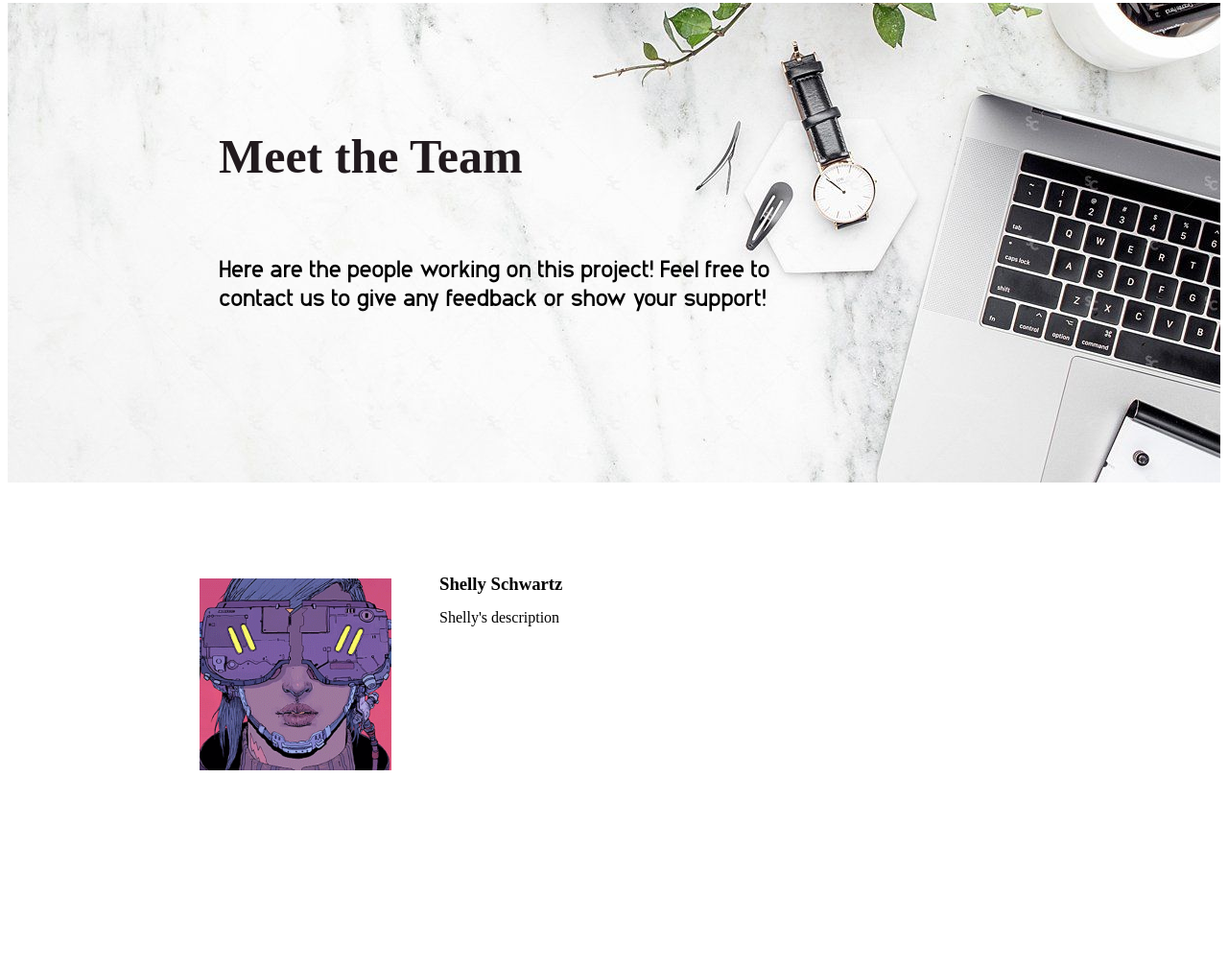
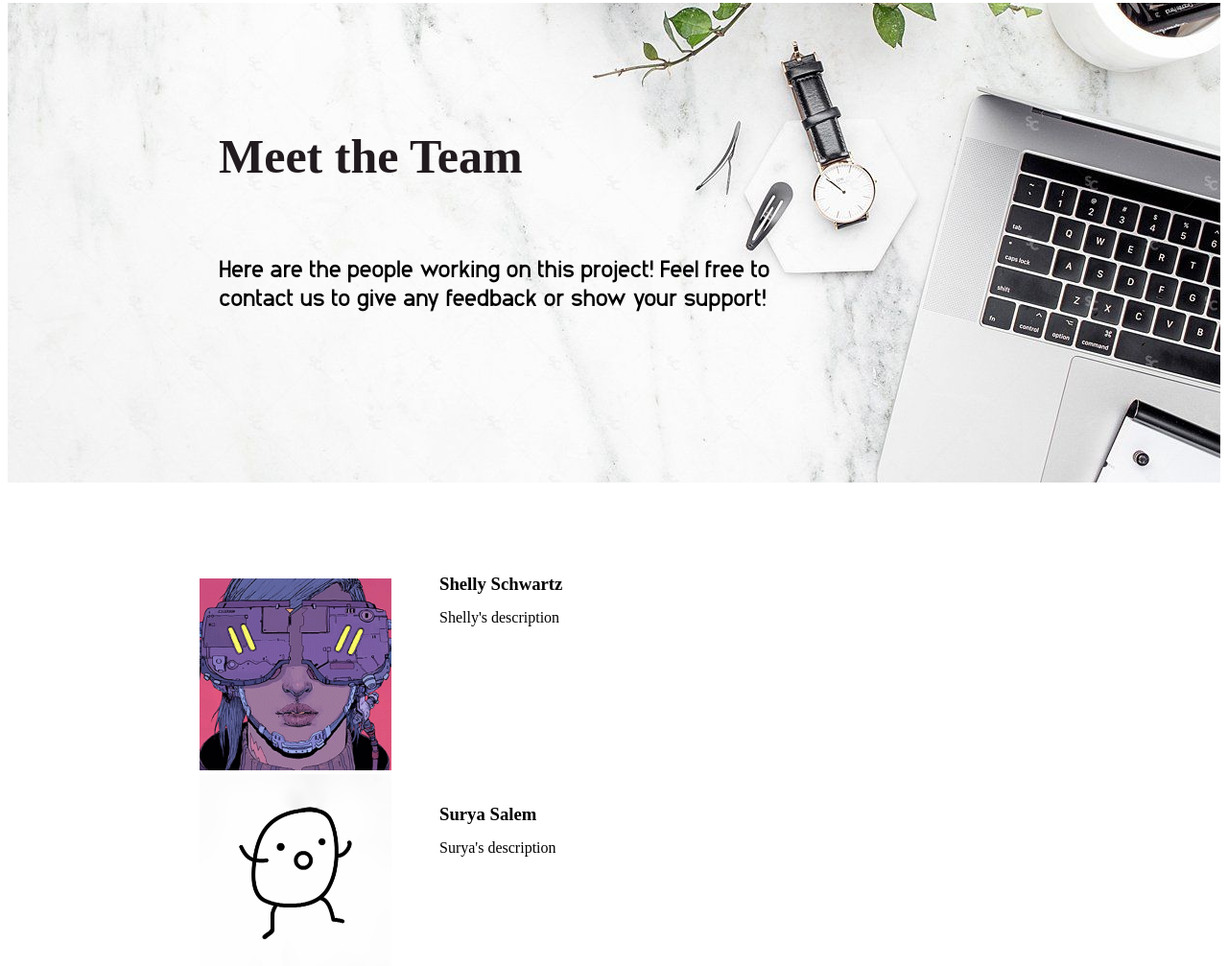
Before and after one commit to youngjun-yoo16/Spider_Sense, a plain HTML site: page frontend/About.html in a window 1280 px wide. Shown: the part 181-1188 px from the top of the page at 96% size. Before the commit the page ends 984 px from the top, so only its background shows below. Drawn offline with Linux system fonts and the light colour scheme; a web font is replaced by a local one.

Commit message:
second profile template

```diff
--- a/frontend/About.html
+++ b/frontend/About.html
@@ -25,7 +25,11 @@
         <h3 class="shname">Shelly Schwartz</h3>
         <p class="shdescription">Shelly's description</p>
 
+        <br />
 
+        <img class="profile" src="images/surya.png" alt="Surya's Profile Picture" width=200px/>
+        <h3 class="suname">Surya Salem</h3>
+        <p class="sudescription">Surya's description</p>
 
     </body>
 </html>
--- a/frontend/style.css
+++ b/frontend/style.css
@@ -177,3 +177,17 @@ a:hover {
     top: 800px;
     margin-left: 450px;
 }
+
+.suname {
+    font-family: animosabld;
+    position:absolute;
+    top: 1000px;
+    margin-left: 450px;
+}
+
+.sudescription {
+    font-family: animosalgt;
+    position:absolute;
+    top: 1040px;
+    margin-left: 450px;
+}
```
